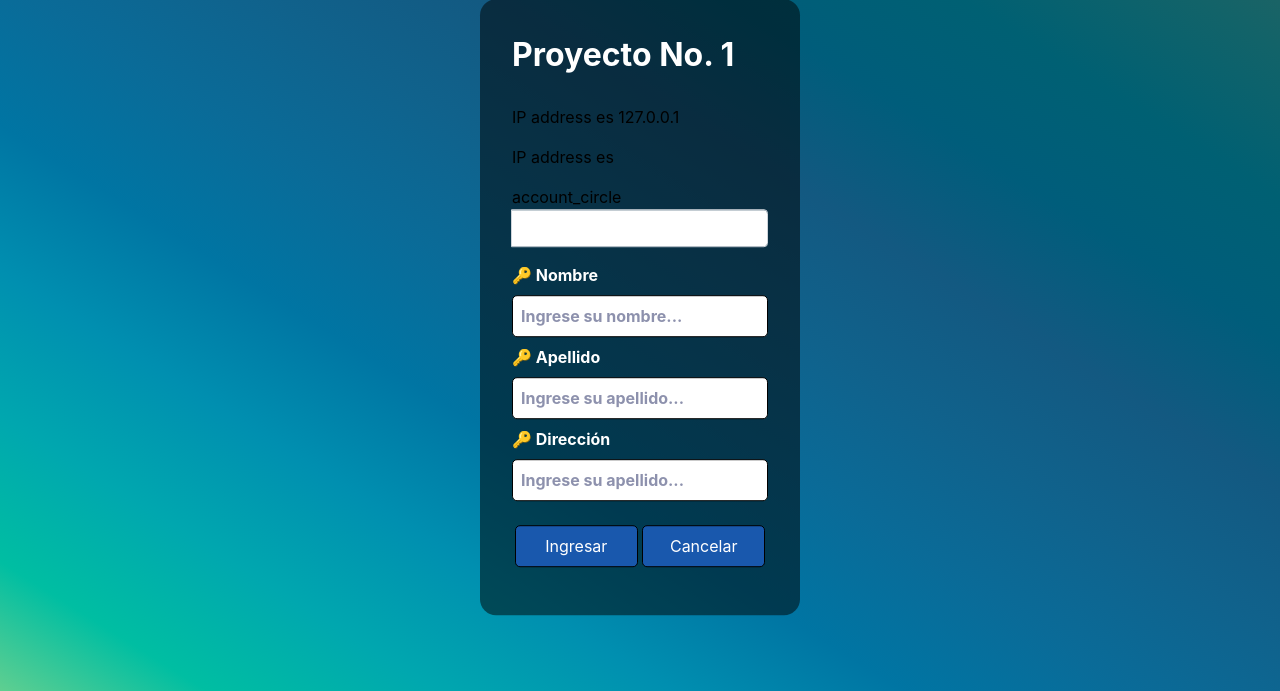
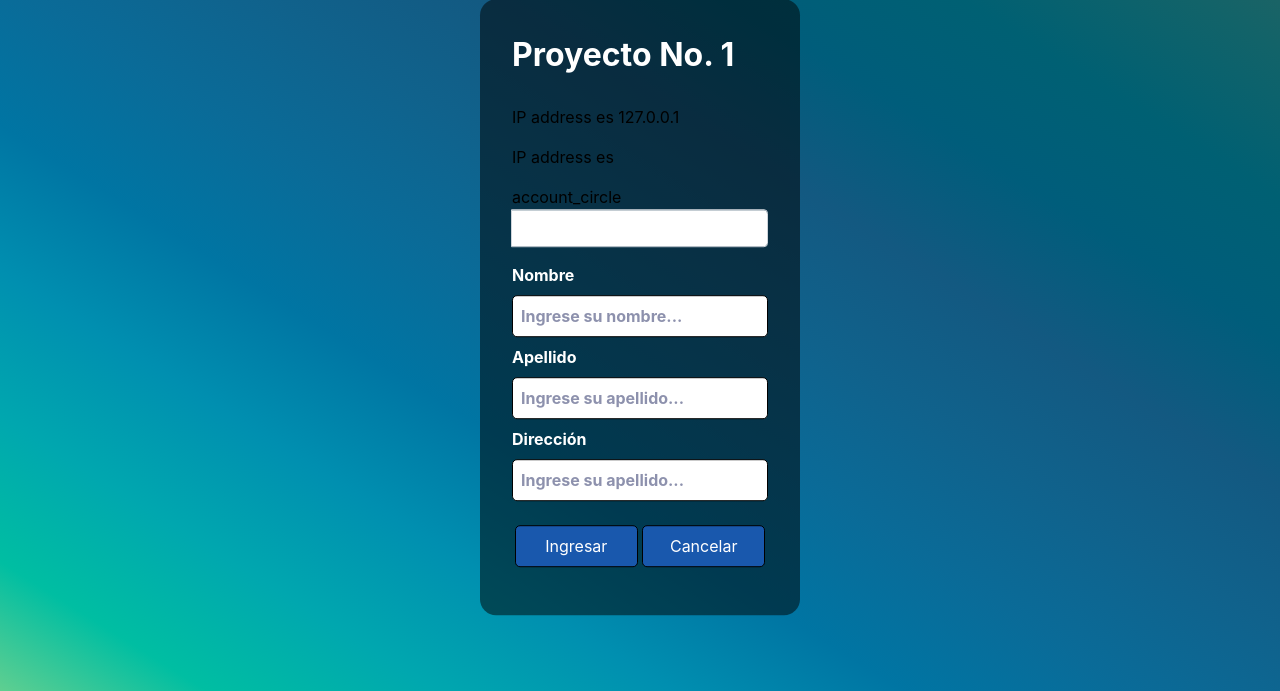
Before and after one commit to FredyReyes1993/proyectoADSII, a PHP site: page /index1.php in a window 1280 px wide. Shown: the part 93-784 px from the top of the page. Run offline with PHP 8.4, Linux system fonts and the light colour scheme; data that the repository does not hold is empty; some libraries are stand-ins or nearby versions.

Commit message:
Eliminacion de iconos

```diff
--- a/index1.php
+++ b/index1.php
@@ -69,14 +69,14 @@ account_circle
 <span class="bi bi-person-fill"></span>
 
 
-<div class="ub1">&#128273; Nombre</div>
+<div class="ub1">Nombre</div>
 <i class="bi bi-person-square"></i>
 <input type="text" name="txtusuario" placeholder="Ingrese su nombre...">
 
-<div class="ub1">&#128273; Apellido</div>
+<div class="ub1"> Apellido</div>
 <input type="text" name="txtusuario" placeholder="Ingrese su apellido...">
 
-<div class="ub1">&#128273; Dirección</div>
+<div class="ub1">Dirección</div>
 <input type="text" name="txtusuario" placeholder="Ingrese su apellido...">
 
 <div align="center">
```
